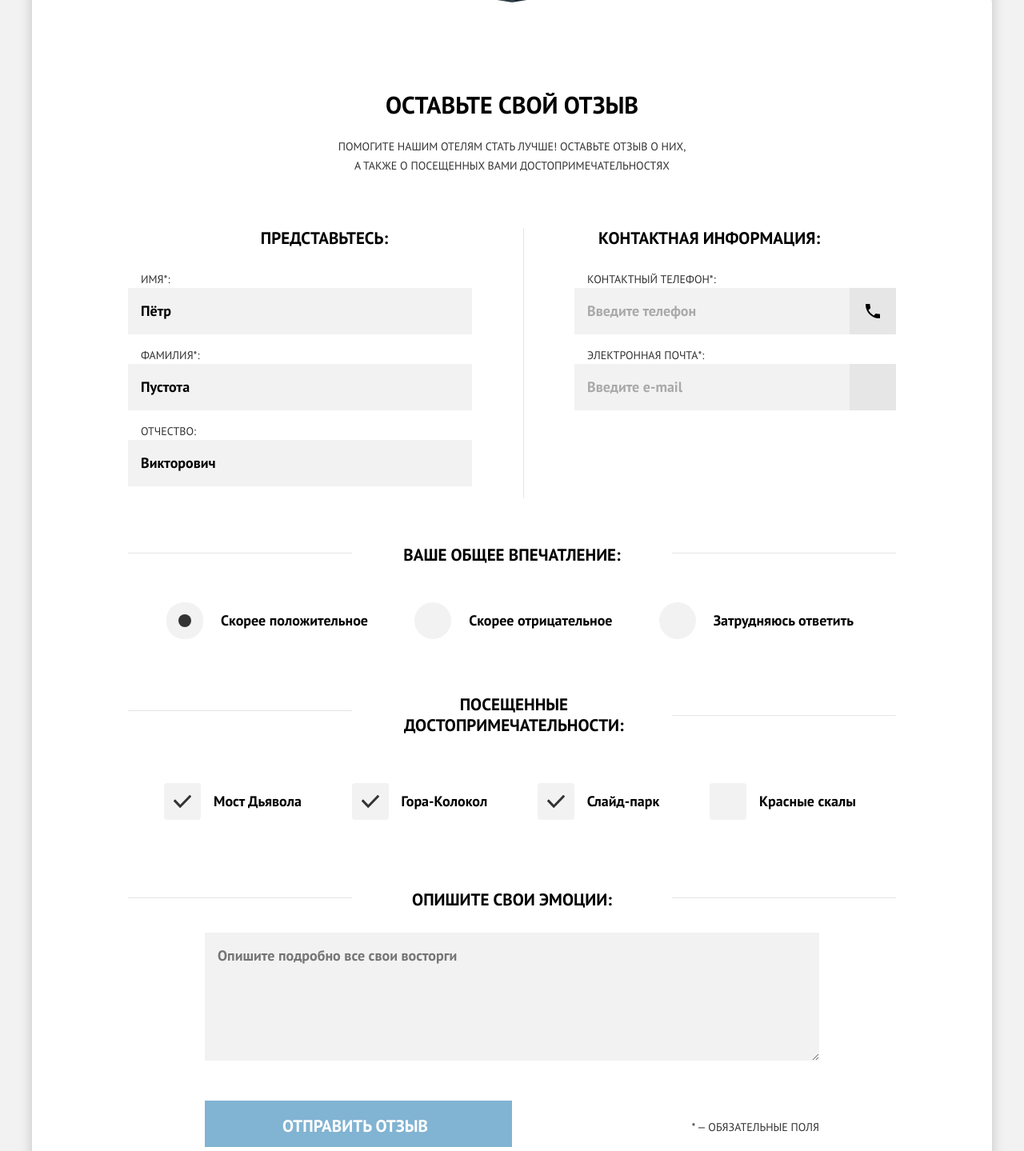
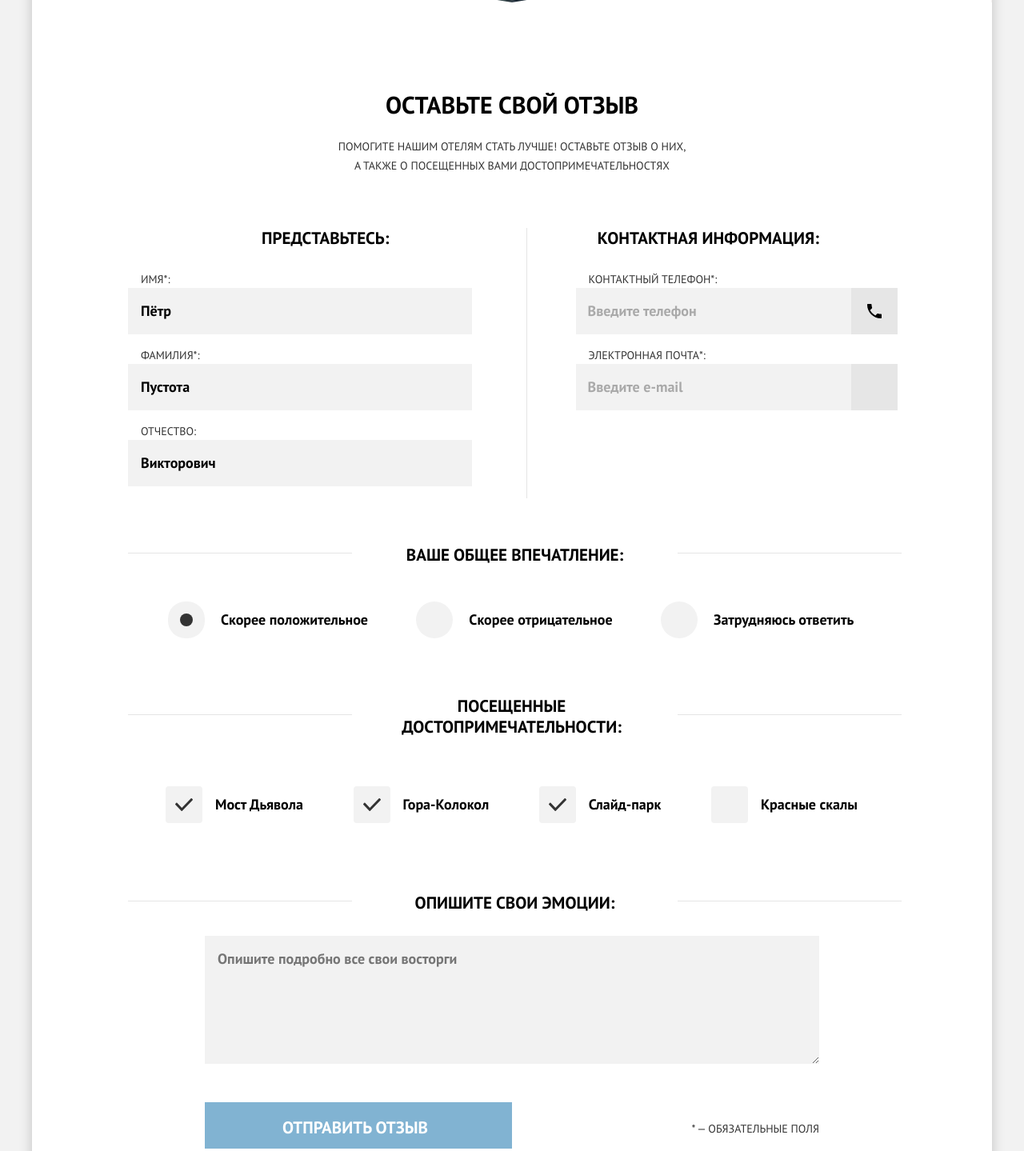
Before and after one commit to htmlacademy-adaptive/2067969-sedona-26, a website: page source/form.html in a window 1280 px wide. Shown: the part 354-1793 px from the top of the page at 80% size. Drawn offline with nearby package versions, Linux system fonts and the light colour scheme; files that its build step writes are made by us from their sources.

Commit message:
внесены доработки страницы FORM

```diff
--- a/source/form.html
+++ b/source/form.html
@@ -65,8 +65,8 @@
           </header>
           <form class="form-review" action="https://echo.htmlacademy.ru" method="get">
             <fieldset class="form-review__group username">
+              <legend class="username__title">Представьтесь:</legend>
               <div class="username__wrapper">
-                <legend class="username__title">Представьтесь:</legend>
                 <label class="username__label" for="name">
                   <span class="username__text">ИМЯ*:</span>
                   <input class="username__field" type="text" name="name" id="name" value="Пётр" required>
@@ -82,24 +82,24 @@
               </div>
             </fieldset>
             <fieldset class="form-review__group contacts">
+              <legend class="contacts__title">Контактная информация:</legend>
               <div class="contacts__wrapper">
-                <legend class="contacts__title">Контактная информация:</legend>
                 <label class="contacts__label">
                   <span class="contacts__text">Контактный телефон*:</span>
                   <input class="contacts__field" type="tel" name="phone" pattern="[0-9]{1}-[0-9]{3}-[0-9]{7}"
                     placeholder="Введите телефон" required>
-                  <span class="contacts__icon--phone"></span>
+                  <span class="contacts__icon contacts__icon--phone"></span>
                 </label>
                 <label class="contacts__label">
                   <span class="contacts__text">Электронная почта*:</span>
                   <input class="contacts__field" type="email" name="e-mail" placeholder="Введите e-mail" required>
-                  <span class="contacts__icon--email"></span>
+                  <span class="contacts__icon contacts__icon--email"></span>
                 </label>
               </div>
             </fieldset>
             <fieldset class="form-review__group impression">
+              <legend class="impression__title">Ваше общее впечатление:</legend>
               <div class="impression__wrapper">
-                <legend class="impression__title">Ваше общее впечатление:</legend>
                 <label class="impression__label">Скорее положительное
                   <input class="impression__control" type="radio" name="impression" value="positive" checked>
                   <span class="impression__mark"></span>
@@ -115,8 +115,8 @@
               </div>
             </fieldset>
             <fieldset class="form-review__group attractions">
+              <legend class="attractions__title">Посещенные достопримечательности:</legend>
               <div class="attractions__wrapper">
-                <legend class="attractions__title">Посещенные достопримечательности:</legend>
                 <label class="attractions__label">Мост Дьявола
                   <input class="attractions__control" type="checkbox" name="d-bridge" value="d-bridge" checked>
                   <span class="attractions__mark"></span>
@@ -136,8 +136,8 @@
               </div>
             </fieldset>
             <fieldset class="form-review__group review">
+              <legend class="review__title">Опишите свои эмоции:</legend>
               <div class="review__wrapper">
-                <legend class="review__title">Опишите свои эмоции:</legend>
                 <label class="review__label">
                   <textarea class="review__field" name="review__field"
                     placeholder="Опишите подробно все свои восторги"></textarea>
--- a/source/less/blocks/attractions.less
+++ b/source/less/blocks/attractions.less
@@ -7,7 +7,7 @@
   }
 }
 
-.attractions::before {
+.attractions__title::before {
   content: "";
   position: absolute;
   width: 320px;
@@ -24,13 +24,13 @@
 
   @media (min-width: @desktop-width) {
     width: 280px;
-    top: 20px;
+    top: 26px;
     left: 0;
   }
 }
 
 @media (min-width: @tablet-width) {
-  .attractions::after {
+  .attractions__title::after {
     content: "";
     position: absolute;
     width: 123px;
@@ -42,7 +42,7 @@
 }
 
 @media (min-width: @desktop-width) {
-  .attractions::after {
+  .attractions__title::after {
     content: "";
     position: absolute;
     width: 280px;
@@ -63,6 +63,7 @@
   @media (min-width: @tablet-width) {
     width: 480px;
     margin: 0 auto;
+    padding: 20px 0;
     display: grid;
     grid-template-columns: 1fr 1fr;
     row-gap: 16px;
@@ -71,8 +72,8 @@
 
   @media (min-width: @desktop-width) {
     width: 870px;
-    margin: 0 auto;
-    padding: 0 0 31px;
+    margin: 0 50px 0 47px;
+    padding: 18px 0 31px;
     display: flex;
     flex-wrap: wrap;
     justify-content: space-between;
@@ -84,17 +85,17 @@
   color: #000000;
   text-align: center;
   margin: 0 auto;
-  padding: 25px 0 4px;
+  padding: 25px 0 20px;
 
-  @media (min-width: @tablet-width), (min-width: @desktop-width) {
+  @media (min-width: @tablet-width) {
     .special-font();
-    padding: 0 45px 12px;
+    padding: 0 142px 12px 140px;
     grid-column: 1 / 3;
   }
 
   @media (min-width: @desktop-width) {
     margin: 0 auto;
-    padding: 0 300px 43px;
+    padding: 3px 304px 43px 296px;
   }
 }
 
--- a/source/less/blocks/contacts.less
+++ b/source/less/blocks/contacts.less
@@ -7,7 +7,7 @@
   }
 }
 
-.contacts::before {
+.contacts__title::before {
   content: "";
   position: absolute;
   width: 320px;
@@ -41,11 +41,12 @@
   @media (min-width: @tablet-width) {
     width: 298px;
     margin: 0 0 0 auto;
+    padding: 16px 0;
   }
 
   @media (min-width: @desktop-width) {
     width: 402px;
-    margin: 0 0 0 auto;
+    margin: 0 0 0 76px;
   }
 }
 
@@ -54,18 +55,19 @@
   color: #000000;
   text-align: center;
   margin: 0 auto;
-  padding: 25px 0 4px;
+  padding: 25px 0 20px;
 
-  @media (min-width: @tablet-width), (min-width: @desktop-width) {
+  @media (min-width: @tablet-width) {
     .special-font();
-    width: 94%;
-    padding: 0 18px 12px 0;
+    width: 100%;
+    padding: 0 16px 12px 0;
+    text-align: center;
   }
 
   @media (min-width: @desktop-width) {
-    padding: 0 0 12px 30px;
+    padding: 0 0 12px 0;
     width: 100%;
-    text-align: left;
+    text-align: center;
   }
 }
 
@@ -77,7 +79,7 @@
 
 
   @media (min-width: @tablet-width) {
-    width: 94%;
+    width: 100%;
     padding: 0 0 0 18px;
   }
 
@@ -103,11 +105,12 @@
   width: 80%;
 
   @media (min-width: @tablet-width) {
-    width: 80%;
+    width: 222px;
   }
 
   @media (min-width: @desktop-width) {
-    width: 86%;
+    width: 344px;
+    padding: 16px 15px;
   }
 
 
@@ -125,26 +128,29 @@
   }
 }
 
-.contacts__icon--phone::after {
+.contacts__icon::after {
   content: "";
   width: 58px;
   height: 58px;
   background-color: #e6e6e6;
-  background-image: url("../img/phone-icon.svg");
   background-repeat: no-repeat;
   background-position: 50% 50%;
   position: absolute;
   right: 0;
+
+  @media (min-width: @tablet-width) {
+    right: 18px;
+  }
+
+  @media (min-width: @desktop-width) {
+    right: 0;
+  }
+}
+
+.contacts__icon--phone::after {
+  background-image: url("../img/phone-icon.svg");
 }
 
 .contacts__icon--email::after {
-  content: "";
-  width: 58px;
-  height: 58px;
-  background-color: #e6e6e6;
   background-image: url("../img/mail-icon.svg");
-  background-repeat: no-repeat;
-  background-position: 50% 50%;
-  position: absolute;
-  right: 0;
 }
--- a/source/less/blocks/form.less
+++ b/source/less/blocks/form.less
@@ -89,7 +89,7 @@
     width: 768px;
     display: flex;
     justify-content: space-between;
-    margin: 0 auto;
+    margin: 0 96px;
   }
 }
 
--- a/source/less/blocks/impression.less
+++ b/source/less/blocks/impression.less
@@ -7,7 +7,7 @@
   }
 }
 
-.impression::before {
+.impression__title::before {
   content: "";
   position: absolute;
   width: 320px;
@@ -30,7 +30,7 @@
 }
 
 @media (min-width: @tablet-width) {
-  .impression::after {
+  .impression__title::after {
     content: "";
     position: absolute;
     width: 123px;
@@ -42,7 +42,7 @@
 }
 
 @media (min-width: @desktop-width) {
-  .impression::after {
+  .impression__title::after {
     content: "";
     position: absolute;
     width: 280px;
@@ -70,9 +70,9 @@
   }
 
   @media (min-width: @desktop-width) {
-    width: 896;
-    margin: 0 auto;
-    padding: 0 0 69px;
+    width: 90%;
+    margin: 0 50px;
+    padding: 15px 0 69px;
     display: flex;
     flex-wrap: wrap;
     justify-content: space-between;
@@ -84,11 +84,11 @@
   color: #000000;
   text-align: center;
   margin: 0 auto;
-  padding: 26px 0 4px;
+  padding: 26px 0 20px;
 
   @media (min-width: @tablet-width) {
     .special-font();
-    padding: 0 65px 12px 63px;
+    padding: 0 65px 27px 63px;
     background-color: #ffffff;
   }
 
@@ -102,7 +102,7 @@
   .title-font();
   text-transform: none;
   color: #000000;
-  text-align: center;
+  text-align: left;
   padding: 10px 0 10px 62px;
   position: relative;
 
@@ -113,7 +113,7 @@
 
   @media (min-width: @desktop-width) {
     margin: 0;
-    padding: 10px 5px 10px 68px;
+    padding: 10px 13px 10px 66px;
   }
 
   &:hover .impression__mark {
--- a/source/less/blocks/main-footer.less
+++ b/source/less/blocks/main-footer.less
@@ -4,7 +4,7 @@
 
 .main-footer__wrapper {
   width: 100%;
-  padding: 28px 0 29px;
+  padding: 30px 0 29px;
   margin: 0 auto;
 
   @media (min-width: @tablet-width) {
--- a/source/less/blocks/review.less
+++ b/source/less/blocks/review.less
@@ -7,7 +7,7 @@
   }
 }
 
-.review::before {
+.review__title::before {
   content: "";
   position: absolute;
   width: 320px;
@@ -30,7 +30,7 @@
 }
 
 @media (min-width: @tablet-width) {
-  .review::after {
+  .review__title::after {
     content: "";
     position: absolute;
     width: 123px;
@@ -42,7 +42,7 @@
 }
 
 @media (min-width: @desktop-width) {
-  .review::after {
+  .review__title::after {
     content: "";
     position: absolute;
     width: 280px;
@@ -56,7 +56,8 @@
 .review__wrapper {
   width: 280px;
   margin: 0 auto;
-  padding-top: 20px;
+  padding: 0;
+  // padding-top: 24px;
 
   @media (min-width: @tablet-width) {
     width: 648px;
@@ -66,7 +67,6 @@
   @media (min-width: @desktop-width) {
     width: 960px;
     margin: 0;
-    padding-top: 56px;
   }
 }
 
@@ -75,11 +75,16 @@
   color: #000000;
   text-align: center;
   margin: 0 auto 20px;
-  padding: 0;
+  padding: 24px 0 0;
 
-  @media (min-width: @tablet-width), (min-width: @desktop-width) {
+  @media (min-width: @tablet-width) {
     .special-font();
     margin: 0 auto 28px;
+    padding: 22px 0 0;
+  }
+
+  @media (min-width: @desktop-width) {
+    padding: 56px 0 0;
   }
 }
 
@@ -98,13 +103,13 @@
 
   @media (min-width: @tablet-width) {
     width: 100%;
-    margin-bottom: 42px;
+    margin-bottom: 40px;
     min-height: 160px;
   }
 
   @media (min-width: @desktop-width) {
     width: 80%;
-    margin: 0 96px 44px;
+    margin: 0 96px 42px;
     min-height: 160px;
   }
 }
--- a/source/less/blocks/username.less
+++ b/source/less/blocks/username.less
@@ -7,7 +7,7 @@
   }
 }
 
-.username::before {
+.username__title::before {
   content: "";
   position: absolute;
   width: 320px;
@@ -31,7 +31,7 @@
   @media (min-width: @tablet-width) {
     width: 280px;
     margin: 0 auto 0 0;
-    padding: 0 0 63px;
+    padding: 16px 0 63px;
   }
 
   @media (min-width: @desktop-width) {
@@ -43,16 +43,16 @@
   .title-font();
   color: #000000;
   text-align: center;
-  padding: 24px 0 4px;
+  padding: 24px 0 20px;
 
   @media (min-width: @tablet-width) {
     .special-font();
-    padding: 0 0 12px 40px;
+    padding: 0 0 12px 0;
   }
 
   @media (min-width: @desktop-width) {
     .special-font();
-    padding: 0 0 12px 61px;
+    padding: 0 0 12px 10px;
   }
 }
 
```
Also changed, not shown: source/catalog.html (+2 -2 lines).
